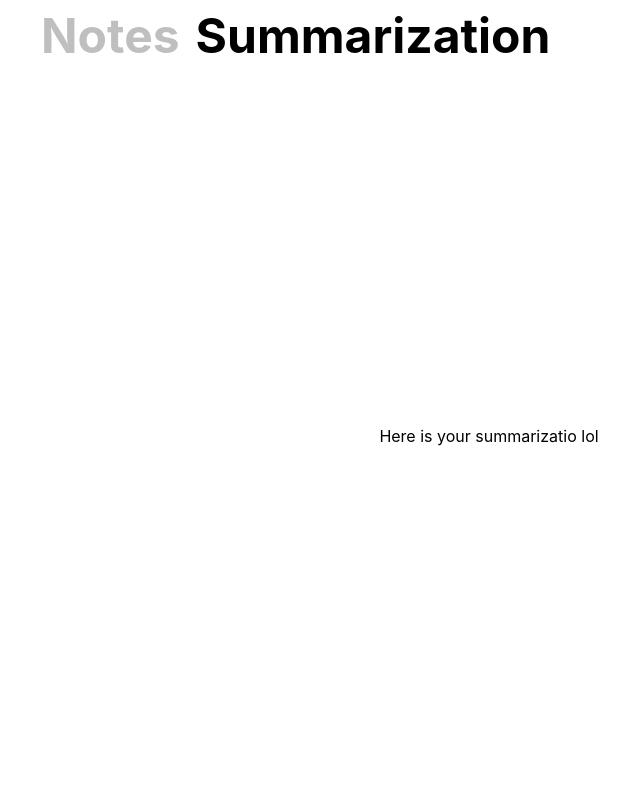
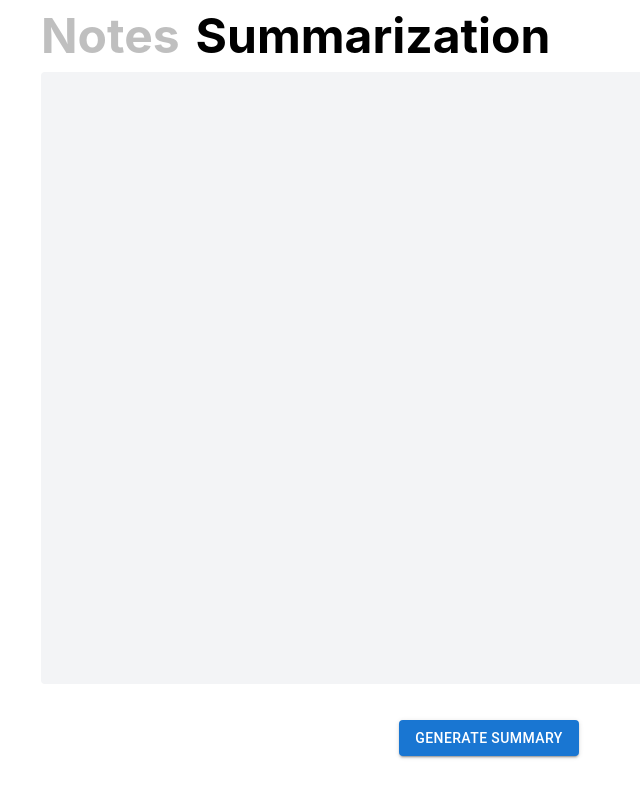
Before and after one commit to bhivam/mirakare-sst-poc, a React (Create React App) app: page / in a window 1280 px wide. Both pictures are taken after a click on the element "Summarization". Shown: the whole page, without its empty margins (151-791 px from the left). Built offline with nearby package versions, Linux system fonts and the light colour scheme; no server answers.

Commit message:
implemented streaming summarization with 100 day default lookback

```diff
--- a/src/App.tsx
+++ b/src/App.tsx
@@ -12,7 +12,7 @@ function App() {
 
   return (
     <div className="box-border flex h-[100vh] w-[100vw] justify-center">
-      <div className="flex h-full flex-col px-8 w-full md:w-3/4">
+      <div className="flex  flex-col px-8 w-full md:w-3/4">
         <div className="flex flex-row">
           <div
             className={`text-xl xs:text-2xl md:text-5xl sm:text-3xl font-bold py-3 pr-4 text-black
--- a/src/pages/Notes.tsx
+++ b/src/pages/Notes.tsx
@@ -154,7 +154,7 @@ export default function NotesPage() {
     SetupAudio();
   }, []);
   return (
-    <div className="h-full">
+    <div className="h-[90vh]">
       <div
         className="flex flex-col overflow-y-auto bg-gray-100
                       px-1 rounded h-[85%]"
--- a/src/pages/Summarization.tsx
+++ b/src/pages/Summarization.tsx
@@ -1,9 +1,56 @@
-import React from "react";
+import { Button } from "@mui/material";
+import React, { useState } from "react";
 
 export default function ObservationPage() {
+  const BASE_URL = process.env.REACT_APP_BASE_URL;
+
+  const [summary, setSummary] = useState("");
+
+  async function GetSummary(lookback: number) {
+    setSummary("");
+
+    const res = await fetch(
+      `${BASE_URL}/dictation/summary/${lookback.toString()}`,
+      {
+        method: "get",
+      },
+    );
+
+    if (!res.ok || !res.body) {
+      console.log("Error while streaming summary from server.");
+      console.log(res.statusText);
+      return;
+    }
+
+    const reader = res.body.getReader();
+    const decoder = new TextDecoder();
+    let finished = false;
+
+    while (!finished) {
+      const { value, done } = await reader.read();
+      if (done) {
+        finished = true;
+        continue;
+      }
+
+      const decoded_chunk = decoder.decode(value, { stream: true });
+      setSummary((summary) => summary + decoded_chunk);
+    }
+  }
+
   return (
-    <div className="h-full w-full flex justify-center items-center">
-      <div>Here is your summarizatio lol</div>
+    <div className="h-[90vh] w-full flex flex-col">
+      <div
+        className="w-full h-[85%] bg-gray-100 rounded
+                      p-4 text-lg overflow-auto"
+      >
+        {summary !== "" && summary}
+      </div>
+      <div className="w-full h-[15%] flex flex-row items-center justify-center">
+        <Button variant="contained" onClick={() => GetSummary(100)}>
+          Generate Summary
+        </Button>
+      </div>
     </div>
   );
 }
```
Also changed, not shown: 1 other file (tests, documents, lock files or other folders).
